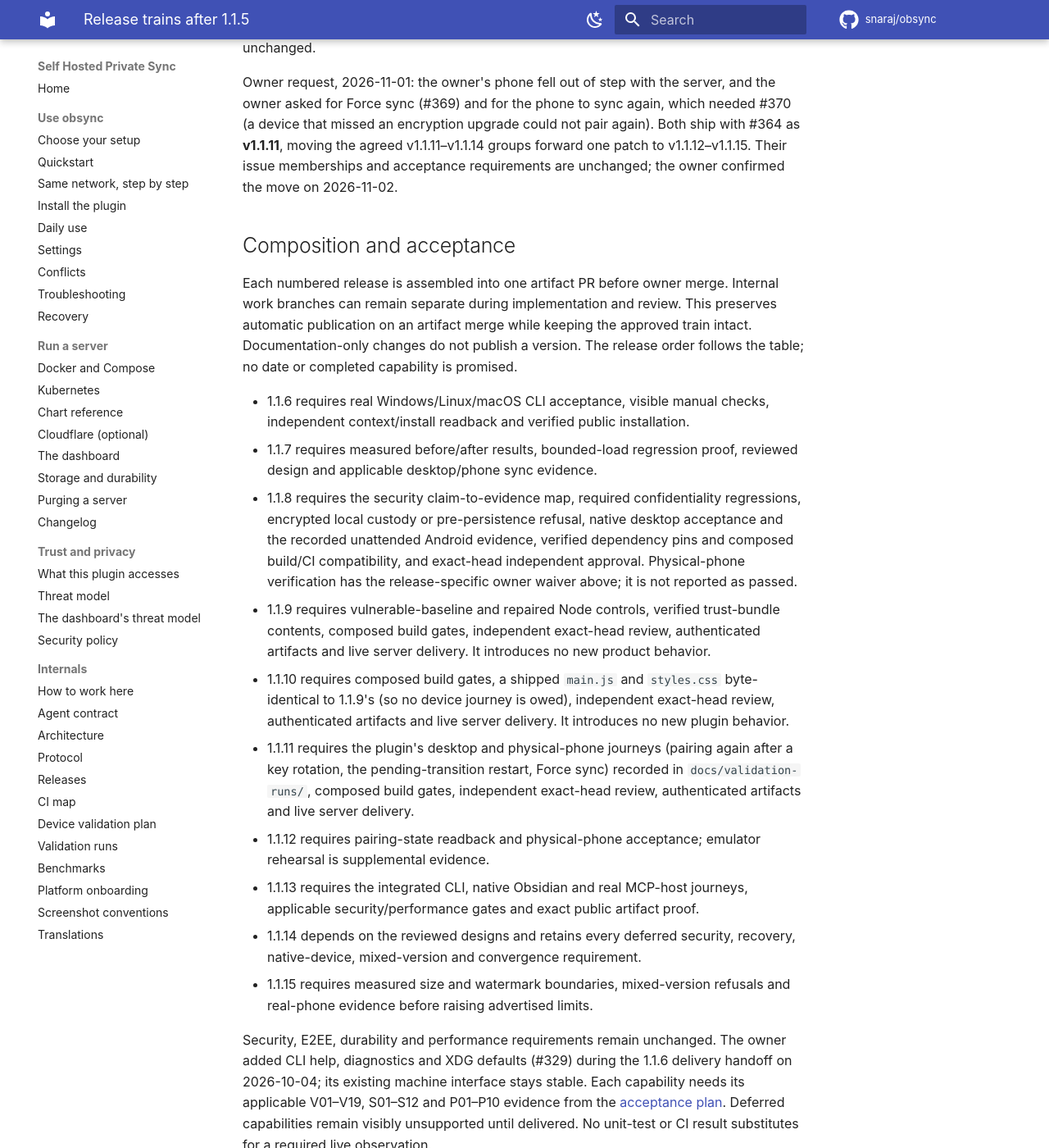
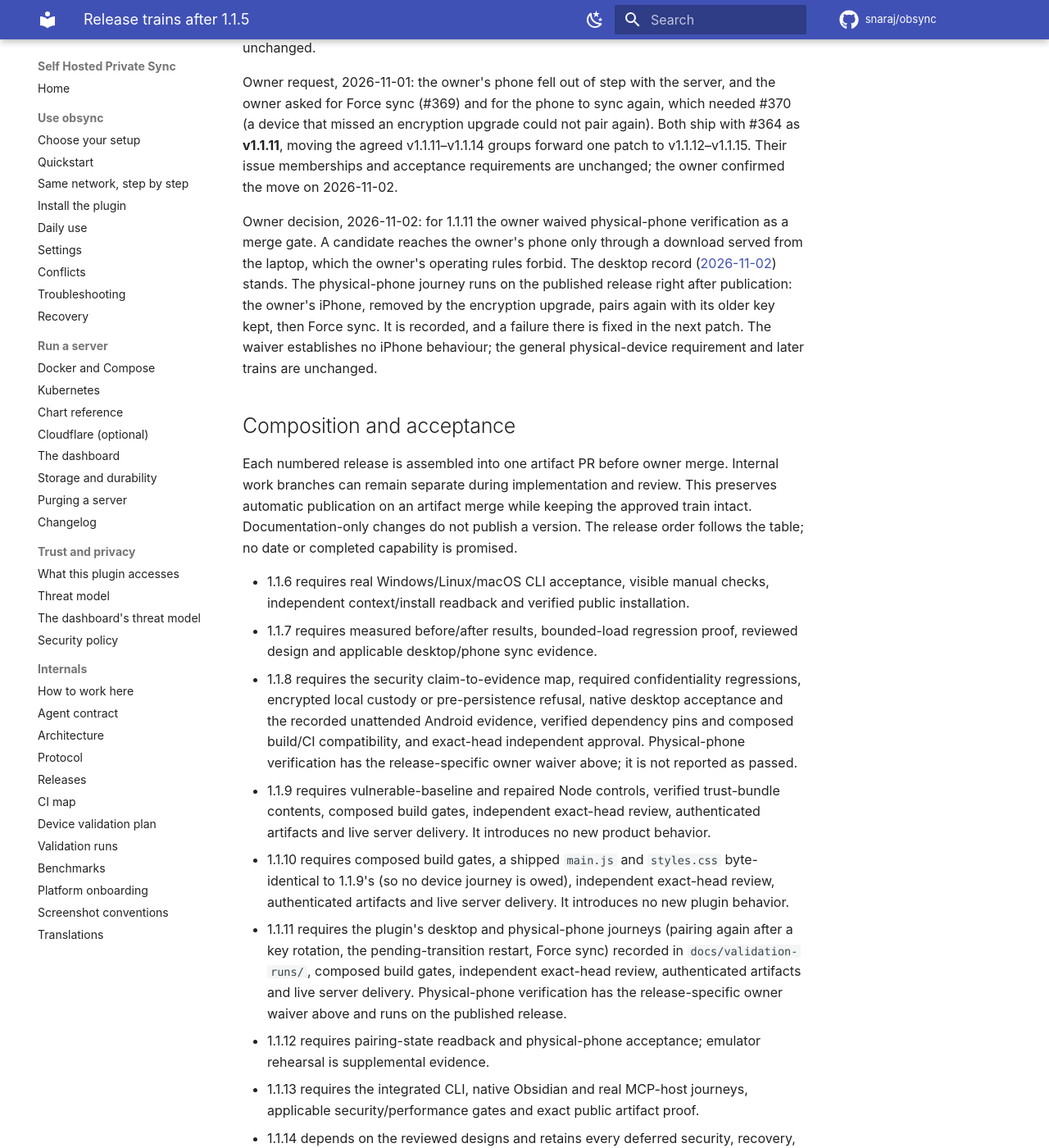
Before and after one commit to snaraj/obsync, an MkDocs documentation site: the page built from docs/release-trains.md, in a window 1280 px wide and 1400 px high, scrolled down 2413 px. Shown: the whole window at 82% size. Built offline with MkDocs 1.6.1 and Material for MkDocs 9.7.7, drawn with Linux system fonts in a browser that asks for light colours; comment, search, counter and statistics services are not loaded.

Commit message:
docs(release-trains): record the owner's 1.1.11 physical-phone waiver
The #371 review (REQUEST-CHANGES, finding 3) found the physical-phone
journey missing from the pre-merge evidence, and noted that no owner waiver
had been established. On 2026-11-02 the owner chose to waive physical-phone
verification as a merge gate for 1.1.11 only. A candidate reaches the
owner's phone only through a download served from the laptop, which the
owner's operating rules forbid.

This records the decision as 1.1.8's waiver was recorded: in the decision
paragraphs and on 1.1.11's acceptance line. The phone journey runs on the
published release right after publication: the removed iPhone pairs again
with its older key kept, then Force sync. Its record follows, and a failure
is fixed in the next patch. The general physical-device requirement and
later trains are unchanged. No code changes.

+/-: docs/release-trains.md only.

- Opus5.5

```diff
--- a/docs/release-trains.md
+++ b/docs/release-trains.md
@@ -74,6 +74,18 @@ groups forward one patch to v1.1.12–v1.1.15. Their issue memberships and
 acceptance requirements are unchanged; the owner confirmed the move on
 2026-11-02.
 
+Owner decision, 2026-11-02: for 1.1.11 the owner waived physical-phone
+verification as a merge gate. A candidate reaches the owner's phone only
+through a download served from the laptop, which the owner's operating rules
+forbid. The desktop record
+([2026-11-02](validation-runs/2026-11-02-train-1.1.11.md)) stands. The
+physical-phone journey runs on the published release right after
+publication: the owner's iPhone, removed by the encryption upgrade, pairs
+again with its older key kept, then Force sync. It is recorded, and a failure
+there is fixed in the next patch. The waiver establishes no iPhone
+behaviour; the general physical-device requirement and later trains are
+unchanged.
+
 ## Composition and acceptance
 
 Each numbered release is assembled into one artifact PR before owner merge.
@@ -102,7 +114,8 @@ The release order follows the table; no date or completed capability is promised
 - 1.1.11 requires the plugin's desktop and physical-phone journeys (pairing again
   after a key rotation, the pending-transition restart, Force sync) recorded in
   `docs/validation-runs/`, composed build gates, independent exact-head review,
-  authenticated artifacts and live server delivery.
+  authenticated artifacts and live server delivery. Physical-phone verification
+  has the release-specific owner waiver above and runs on the published release.
 - 1.1.12 requires pairing-state readback and physical-phone acceptance; emulator
   rehearsal is supplemental evidence.
 - 1.1.13 requires the integrated CLI, native Obsidian and real MCP-host journeys,
```
